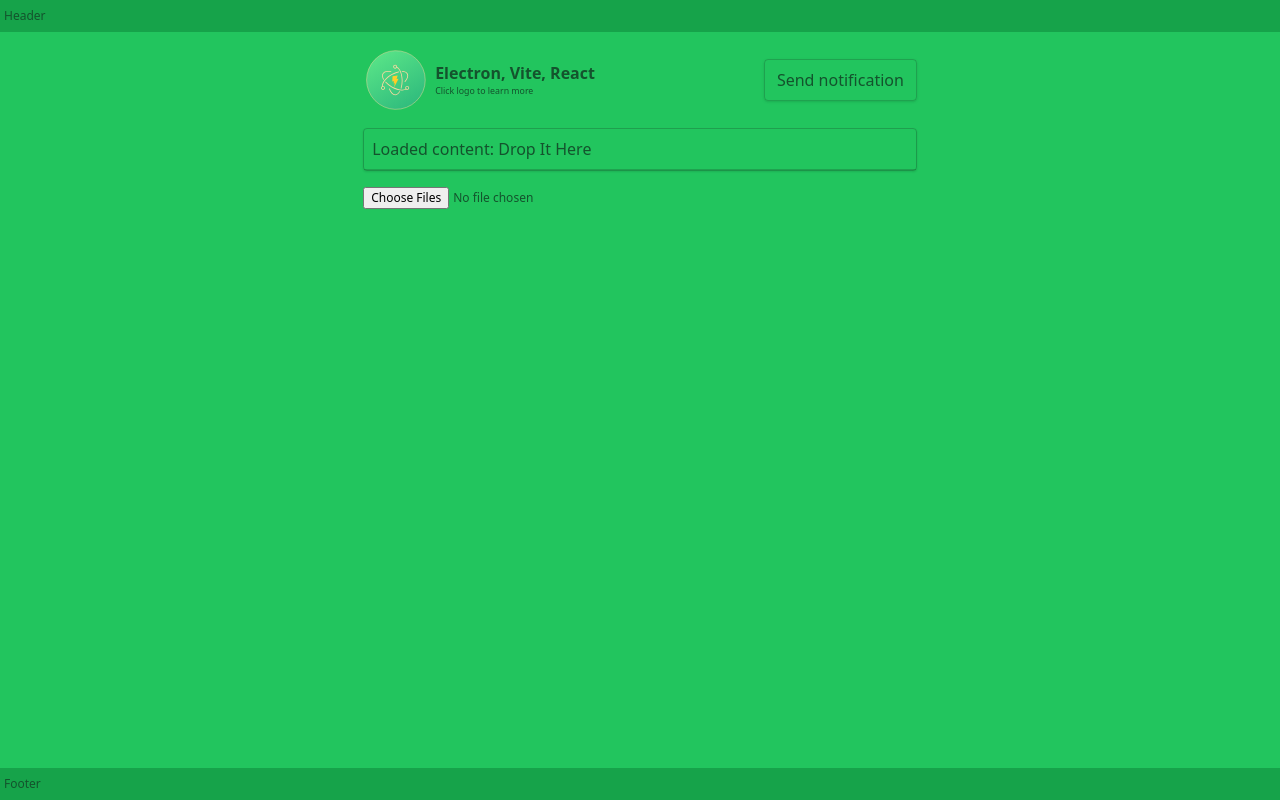
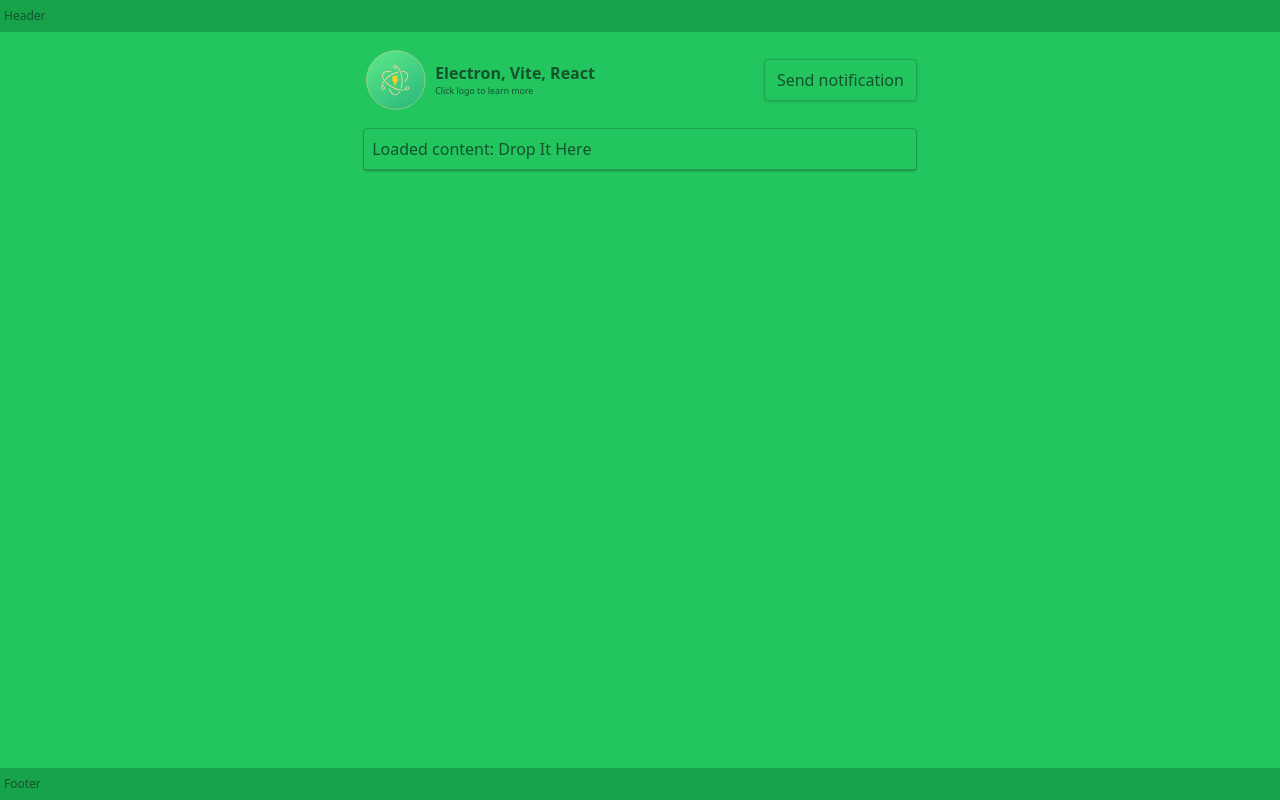
Before and after one commit to maxzz/electron-react, a React (Vite) app: page / in a window 1280 px wide. Built offline with nearby package versions, Linux system fonts and the light colour scheme.

Commit message:
WIP. renderer. ---------- remove test w/ webkitdirectory

```diff
--- a/src/App.tsx
+++ b/src/App.tsx
@@ -1,4 +1,3 @@
-import { useEffect, useRef, useState } from 'react';
 import { doInvokeLoadFilesAtom, mainApi } from './store';
 import { DocumentDrop } from './components/UI/DocumentDrop';
 import { Section2_Title } from './components/Section2_Title';
@@ -19,10 +18,8 @@ export function App() {
                         <Section2_SendNotification />
 
                     </div>
-                    {/* <TestState /> */}
                     {/* <TheRest /> */}
                     <FileContentViews />
-                    <TheDrop />
                 </div>
             </div>
 
@@ -47,18 +44,6 @@ function Section2_SendNotification() {
     );
 }
 
-function TestState() {
-    const [count, setCount] = useState(0);
-    return (
-        <button
-            className="place-self-center px-3 py-2 border-neutral-400 border rounded shadow active:scale-[.97]"
-            onClick={() => setCount((count) => count + 1)}
-        >
-            count is {count}
-        </button>
-    );
-}
-
 function TheRest() {
     return (
         <div className="text-xs">
@@ -67,31 +52,3 @@ function TheRest() {
         </div>
     );
 }
-
-function TheDrop() {
-    const filesAtom = useState(atom<string[]>([]))[0];
-    const [files, setFiles] = useAtom(filesAtom);
-    const inputRef = useRef<HTMLInputElement>(null);
-    useEffect(() => {
-        inputRef.current?.setAttribute('webkitdirectory', ''); // This will work only for folder drop, not for files, but will have item.webkitRelativePath
-    }, []);
-    return (
-        <div className="text-xs">
-            <input ref={inputRef} type="file" multiple
-                onChange={(event) => {
-                    const files = event.target.files;
-                    if (files) {
-                        console.log('input drop', files);
-
-                        // setFiles([...files].map((file) => file.webkitRelativePath))
-                        setFiles([...files].map((file) => JSON.stringify(file.name)));
-                    }
-                }}
-            />
-            {files.map((file, idx) => (
-                <div className="" key={idx}>{file}</div>
-            ))}
-
-        </div>
-    );
-}
```
